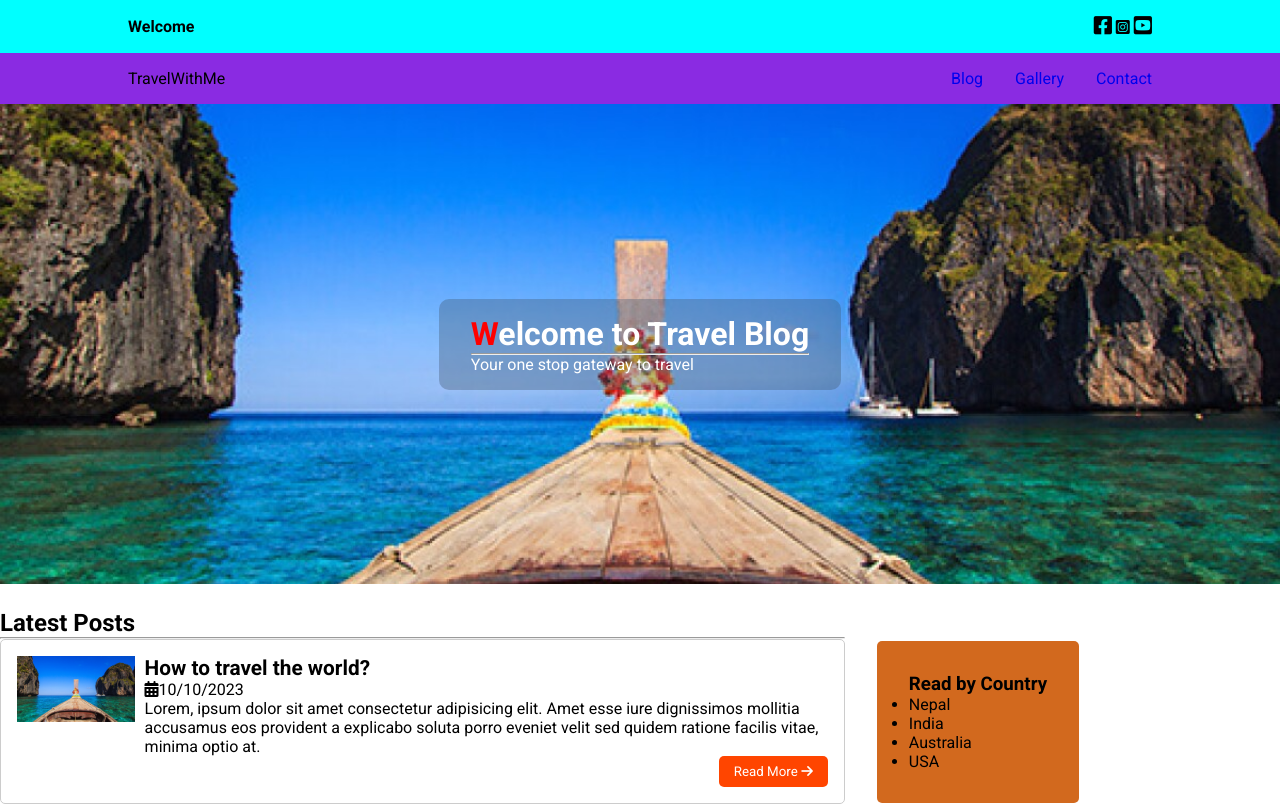
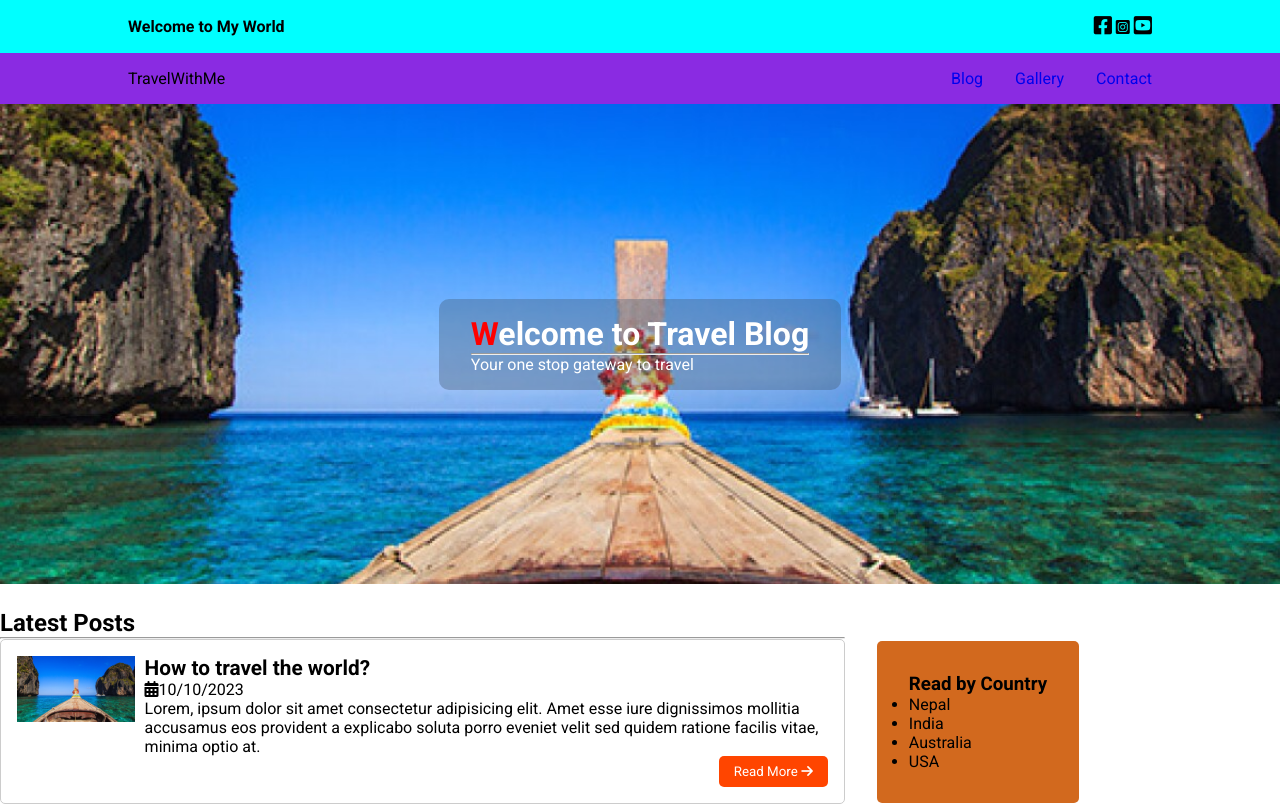
Before and after one commit to ukiras123/travel-blog-html-css, a plain HTML site: page index.html in a window 1280 px wide. Shown: the top 807 px of the page. Drawn offline with Linux system fonts and the light colour scheme.

Commit message:
Change tht title of message

```diff
--- a/index.html
+++ b/index.html
@@ -27,7 +27,7 @@
       <!-- global message -->
       <div class="global-msg">
         <div class="container">
-          <div class="msg">Welcome</div>
+          <div class="msg">Welcome to My World</div>
           <div class="social">
             <i class="fa-brands fa-square-facebook"></i>
             <i class="fa-brands fa-square-instagram"></i>
```
